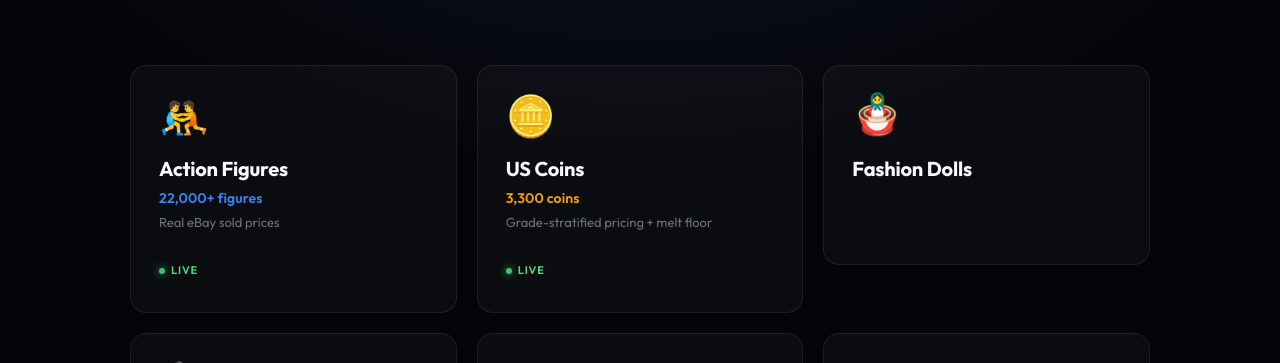
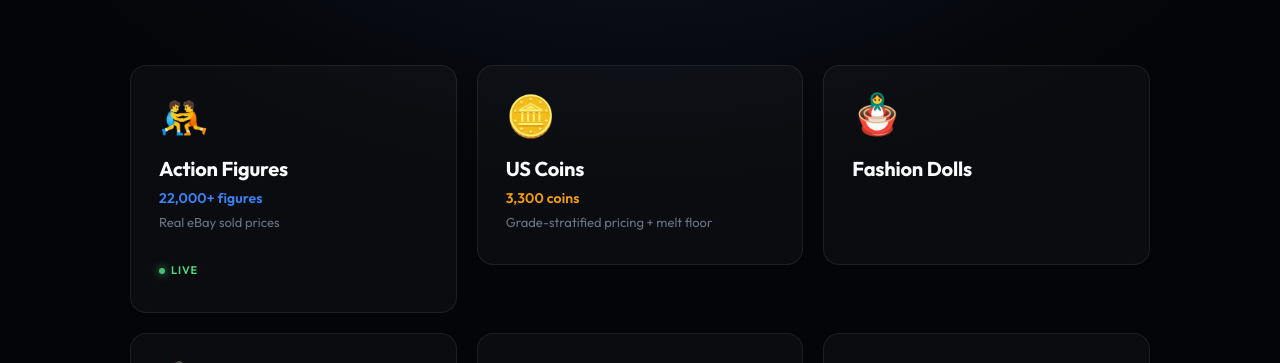
Before and after one commit to bubs960/grailpinner-site, a Next.js app: page / in a window 1280 px wide. Shown: the part 259-622 px from the top of the page. Built offline with nearby package versions, Linux system fonts and the light colour scheme.

Commit message:
fix: US Coins -> coming-soon until CoinSpinner deploys (no dead /coins link)

```diff
--- a/src/app/page.tsx
+++ b/src/app/page.tsx
@@ -255,8 +255,7 @@
       stat: '3,300 coins',
       sub: 'Grade-stratified pricing + melt floor',
       accent: '#f59e0b',
-      href: '/coins',
-      status: 'live',
+      status: 'coming-soon',
     },
     {
       emoji: '🪆',
```
